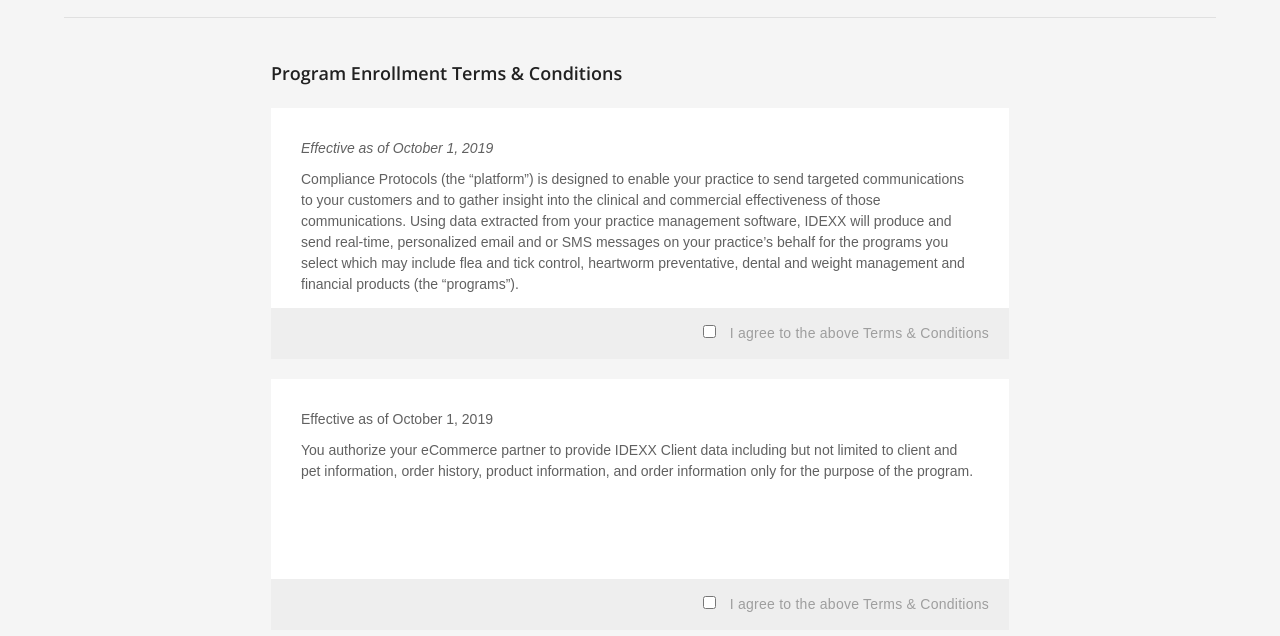
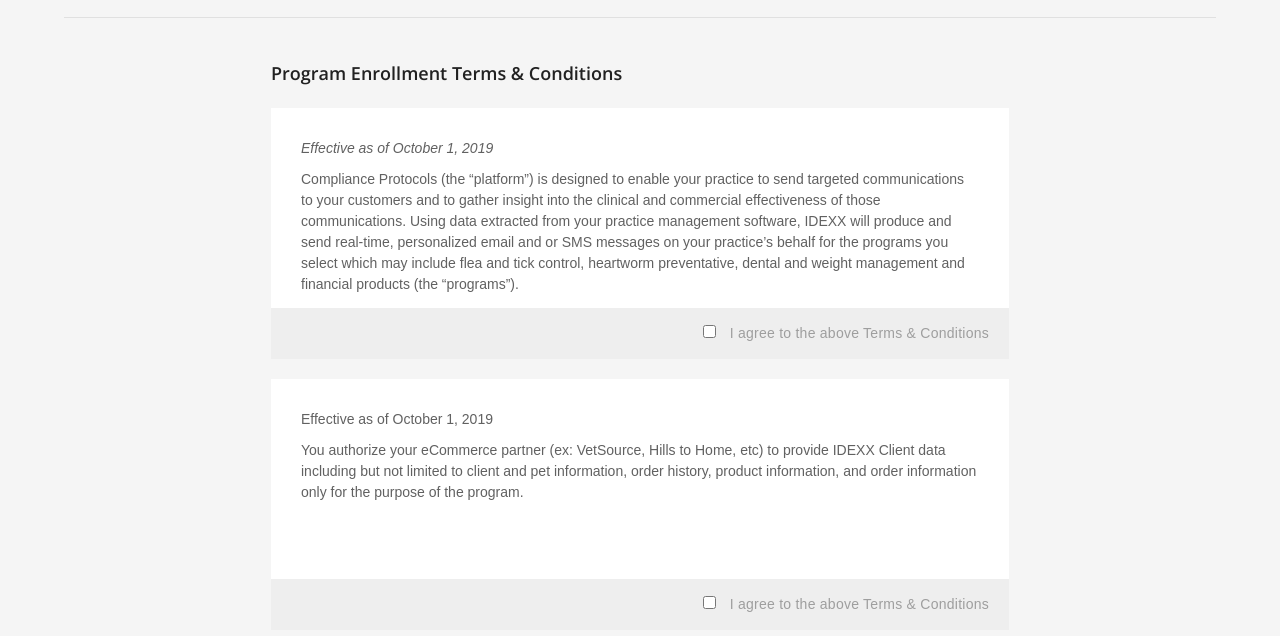
Before and after one commit to benjordan/idexx-compliance-protocol-enrollment-flow, a plain HTML site: page accept-terms.html in a window 1280 px wide. Shown: the part 99-735 px from the top of the page. Drawn offline with nearby package versions, Linux system fonts and the light colour scheme.

Commit message:
Even more updated terms.

```diff
--- a/accept-terms.html
+++ b/accept-terms.html
@@ -57,7 +57,7 @@
 
             <div class="terms-holder">
               <p>Effective as of October 1, 2019</p>
-              <p>You authorize your eCommerce partner to provide IDEXX Client data including but not limited to client and pet information, order history, product information, and order information only for the purpose of the program.</p>
+              <p>You authorize your eCommerce partner (ex: VetSource, Hills to Home, etc) to provide IDEXX Client data including but not limited to client and pet information, order history, product information, and order information only for the purpose of the program.</p>
             </div>
 
             <div class="checkbox-holder terms">
```
